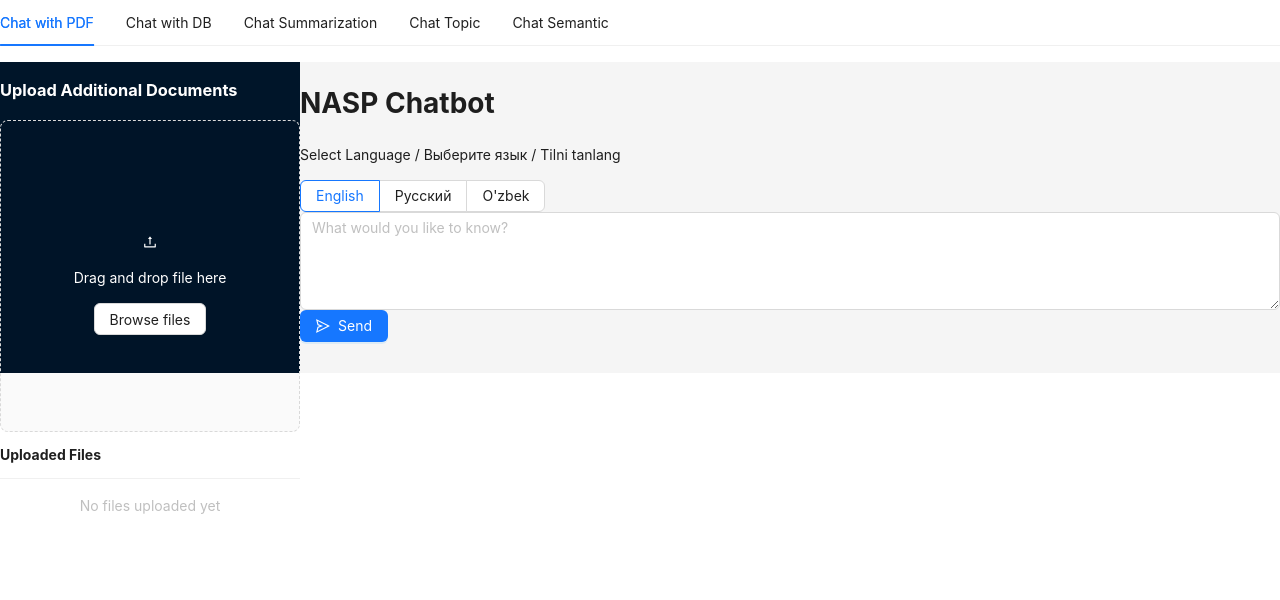
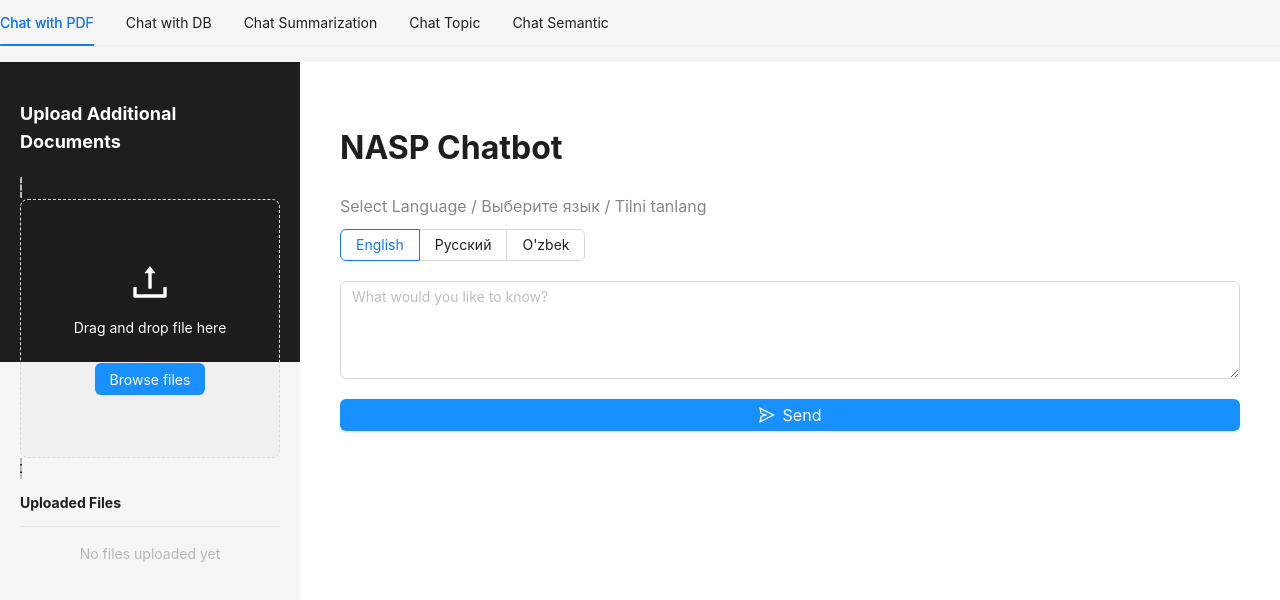
Before and after one commit to Gogi2016/ai-chat, a React (Create React App) app: page / in a window 1280 px wide. Shown: the top 600 px of the page. Built offline with nearby package versions, Linux system fonts and the light colour scheme.

Commit message:
1st page pdf

```diff
--- a/src/App.css
+++ b/src/App.css
@@ -36,3 +36,131 @@
     transform: rotate(360deg);
   }
 }
+
+/* Global Styles */
+body {
+  font-family: 'Arial', sans-serif;
+  margin: 0;
+  padding: 0;
+  background-color: #f5f5f5;
+}
+
+/* Layout */
+.chat-layout {
+  display: flex;
+  height: 100vh;
+}
+
+.upload-sider {
+  background-color: #1e1e1e;
+  padding: 20px;
+  color: white;
+  height: 300px;
+}
+
+.chat-content {
+  flex: 1;
+  background-color: #fff;
+  padding: 40px;
+  overflow-y: auto;
+}
+
+/* Upload Section */
+.upload-header {
+  font-size: 18px;
+  margin-bottom: 20px;
+  font-weight: bold;
+}
+
+.upload-dragger {
+  background-color: #333;
+  border: 2px dashed #bbb;
+  text-align: center;
+  color: white;
+  border-radius: 10px;
+}
+
+.upload-info {
+  text-align: center;
+}
+
+.upload-icon {
+  font-size: 40px;
+  color: #fff;
+}
+
+.browse-button {
+  margin-top: 10px;
+  background-color: #1890ff;
+  color: white;
+  border: none;
+}
+
+.file-list-header {
+  font-weight: bold;
+  color: #1e1e1e;
+}
+
+.file-list-item {
+  background-color: #fafafa;
+  padding: 10px;
+  border-bottom: 1px solid #ddd;
+}
+
+.show-more-button {
+  text-align: center;
+  padding: 10px;
+  color: #1890ff;
+  border: none;
+  background-color: transparent;
+}
+
+/* Chat Section */
+.chat-title {
+  font-size: 32px;
+  color: #1e1e1e;
+  margin-bottom: 20px;
+}
+
+.language-label {
+  font-size: 16px;
+  color: #888;
+  margin-bottom: 10px;
+}
+
+.language-selector {
+  margin-bottom: 20px;
+
+}
+
+.chat-input {
+  width: 100%;
+  margin-bottom: 20px;
+}
+
+.send-button {
+  width: 100%;
+  font-size: 16px;
+  background-color: #1890ff;
+  color: white;
+  border: none;
+}
+
+.send-button:hover {
+  background-color: #40a9ff;
+}
+
+/* Media Queries */
+@media (max-width: 768px) {
+  .upload-sider {
+    width: 250px;
+  }
+
+  .chat-content {
+    padding: 20px;
+  }
+
+  .send-button {
+    font-size: 14px;
+  }
+}
--- a/src/App.js
+++ b/src/App.js
@@ -5,6 +5,7 @@ import ChatWithDB from './ChatWithDB';
 import ChatSummarization from './ChatSummarization';
 import ChatTopic from './ChatTopic';
 import ChatSemantic from './ChatSemantic';
+import './App.css';
 
 const { TabPane } = Tabs;
 
--- a/src/ChatWithPDF.js
+++ b/src/ChatWithPDF.js
@@ -1,6 +1,7 @@
 import React, { useState } from 'react';
 import { Upload, Button, Radio, Input, Layout, List } from 'antd';
 import { UploadOutlined, SendOutlined } from '@ant-design/icons';
+import './App.css';
 
 const { Sider, Content } = Layout;
 const { TextArea } = Input;
@@ -9,12 +10,10 @@ const ChatWithPDF = () => {
   const [uploadedFiles, setUploadedFiles] = useState([]);
   const [showMore, setShowMore] = useState(false);
 
-  // Function to toggle showing more or fewer files
   const toggleShowMore = () => {
     setShowMore(!showMore);
   };
 
-  // Handle file upload
   const onUpload = (info) => {
     const file = info.file.originFileObj;
     if (file && !uploadedFiles.some(f => f.name === file.name)) {
@@ -22,30 +21,27 @@ const ChatWithPDF = () => {
     }
   };
 
-  // Determine which files to display
   const visibleFiles = showMore ? uploadedFiles : uploadedFiles.slice(0, 3);
 
   return (
     <Layout className="chat-layout">
-      {/* Upload Section */}
-      <Sider width={300} className="sider">
-        <h3 style={{color:'white'}}>Upload Additional Documents</h3>
+      <Sider width={300} className="upload-sider">
+        <h3 className="upload-header">Upload Additional Documents</h3>
         <Upload.Dragger
           multiple
           onChange={onUpload}
           showUploadList={false}
           className="upload-dragger"
         >
-          <p style={{color:'white'}} className="upload-icon">
-            <UploadOutlined />
-          </p>
-          <p style={{color:'white'}}>Drag and drop file here</p>
-          <Button >Browse files</Button>
+          <div className="upload-info">
+            <UploadOutlined className="upload-icon" />
+            <p>Drag and drop file here</p>
+            <Button className="browse-button">Browse files</Button>
+          </div>
         </Upload.Dragger>
 
-        {/* Display uploaded files */}
         <List
-          header={<div style={{fontWeight:'bold'}}>Uploaded Files</div>}
+          header={<div className="file-list-header">Uploaded Files</div>}
           dataSource={visibleFiles}
           renderItem={(item) => (
             <List.Item className="file-list-item">
@@ -56,7 +52,6 @@ const ChatWithPDF = () => {
           locale={{ emptyText: 'No files uploaded yet' }}
         />
 
-        {/* Show More/Show Less button */}
         {uploadedFiles.length > 3 && (
           <Button type="link" onClick={toggleShowMore} className="show-more-button">
             {showMore ? 'Show Less' : 'Show More'}
@@ -64,7 +59,6 @@ const ChatWithPDF = () => {
         )}
       </Sider>
 
-      {/* Chat Section */}
       <Content className="chat-content">
         <h1 className="chat-title">NASP Chatbot</h1>
         <p className="language-label">Select Language / Выберите язык / Tilni tanlang</p>
```
